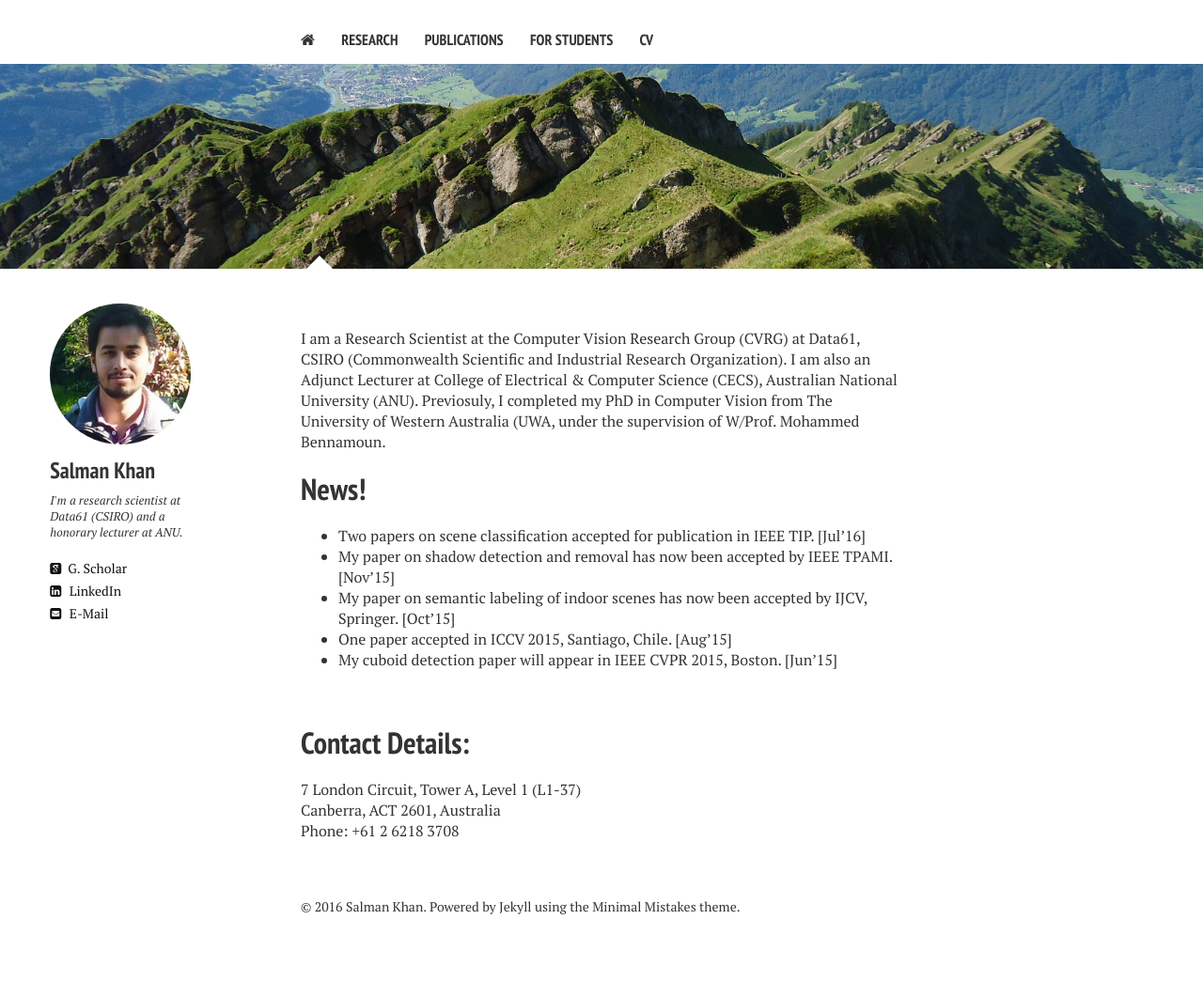
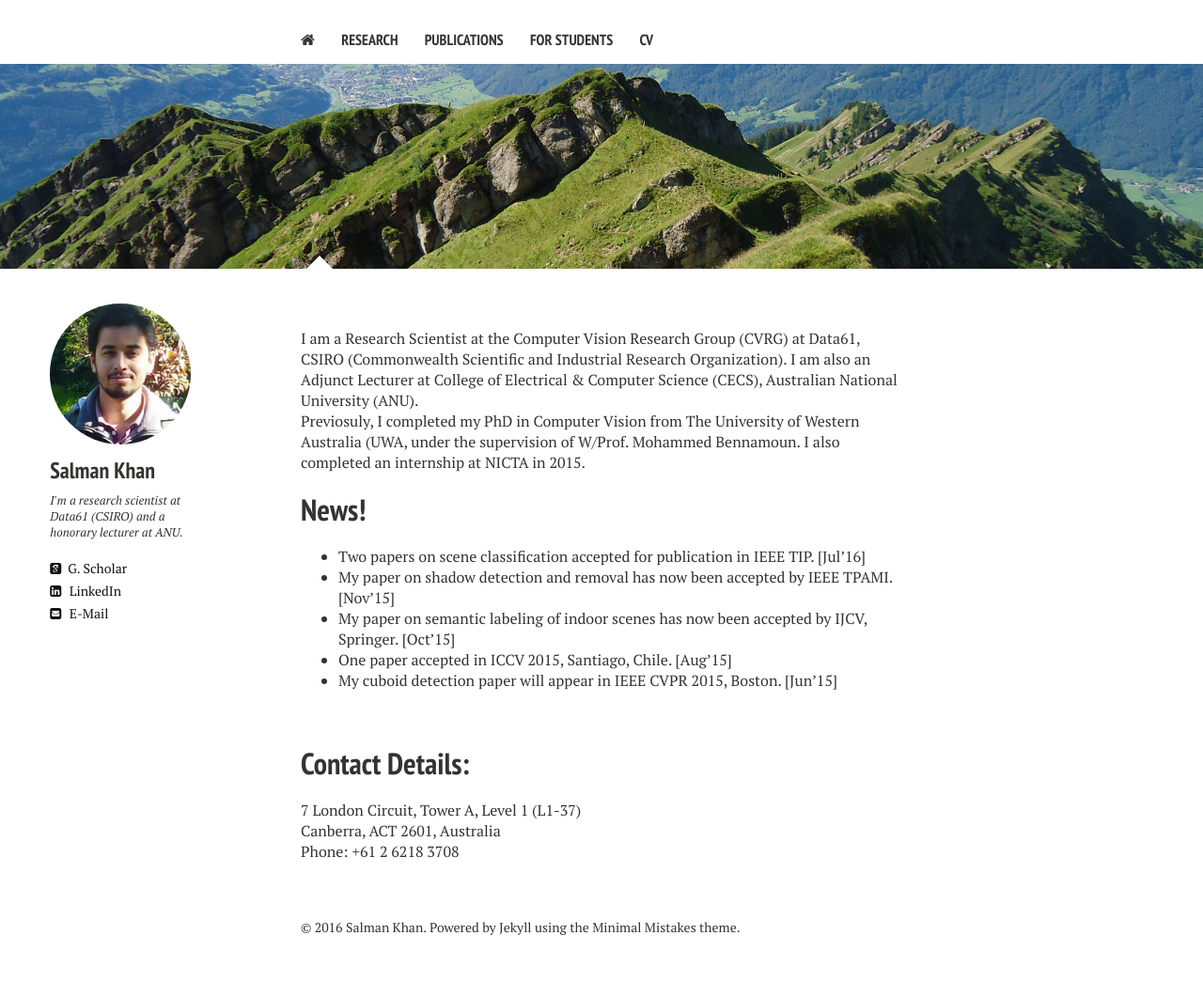
Before and after one commit to awaisrauf/salman-h-khan.github.io, a Jekyll site: the page built from index.md, in a window 1280 px wide. Shown: the whole page at 94% size. Built offline with Jekyll 4.4.1, drawn with Linux system fonts in a browser that asks for light colours; nearby versions of some CDN libraries; before the commit the page ends 1023 px from its top, so only the background shows below that.

Commit message:
Update index.md

```diff
--- a/index.md
+++ b/index.md
@@ -6,7 +6,9 @@ tags: [Jekyll, theme, responsive, blog, template]
 image:
   feature: mountain.jpg
 ---
-I am a Research Scientist at the Computer Vision Research Group (CVRG) at Data61, CSIRO (Commonwealth Scientific and Industrial Research Organization). I am also an Adjunct Lecturer at College of Electrical & Computer Science (CECS), Australian National University (ANU). Previosuly, I completed my PhD in Computer Vision from The University of Western Australia (UWA, under the supervision of W/Prof. Mohammed Bennamoun.
+I am a Research Scientist at the Computer Vision Research Group (CVRG) at Data61, CSIRO (Commonwealth Scientific and Industrial Research Organization). I am also an Adjunct Lecturer at College of Electrical & Computer Science (CECS), Australian National University (ANU).
+
+Previosuly, I completed my PhD in Computer Vision from The University of Western Australia (UWA, under the supervision of W/Prof. Mohammed Bennamoun. I also completed an internship at NICTA in 2015.
 
 # News!
 
```
